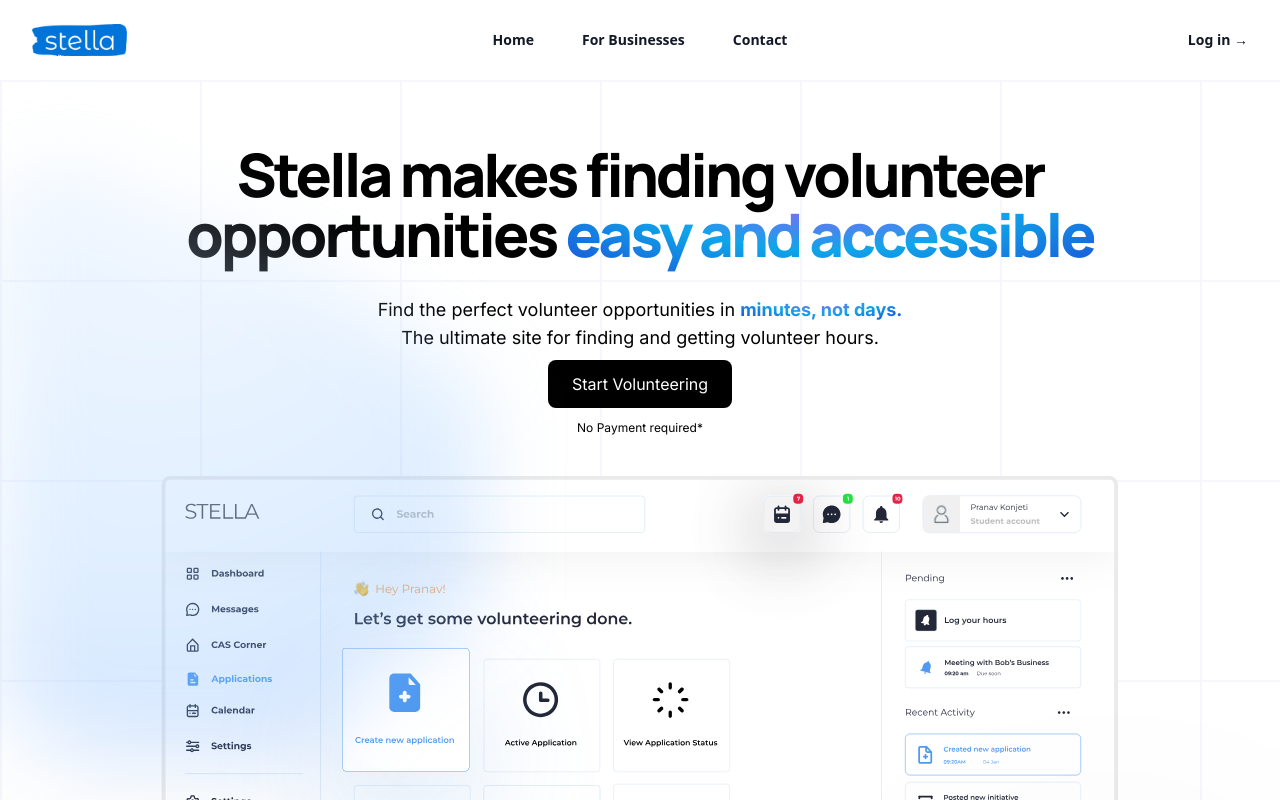
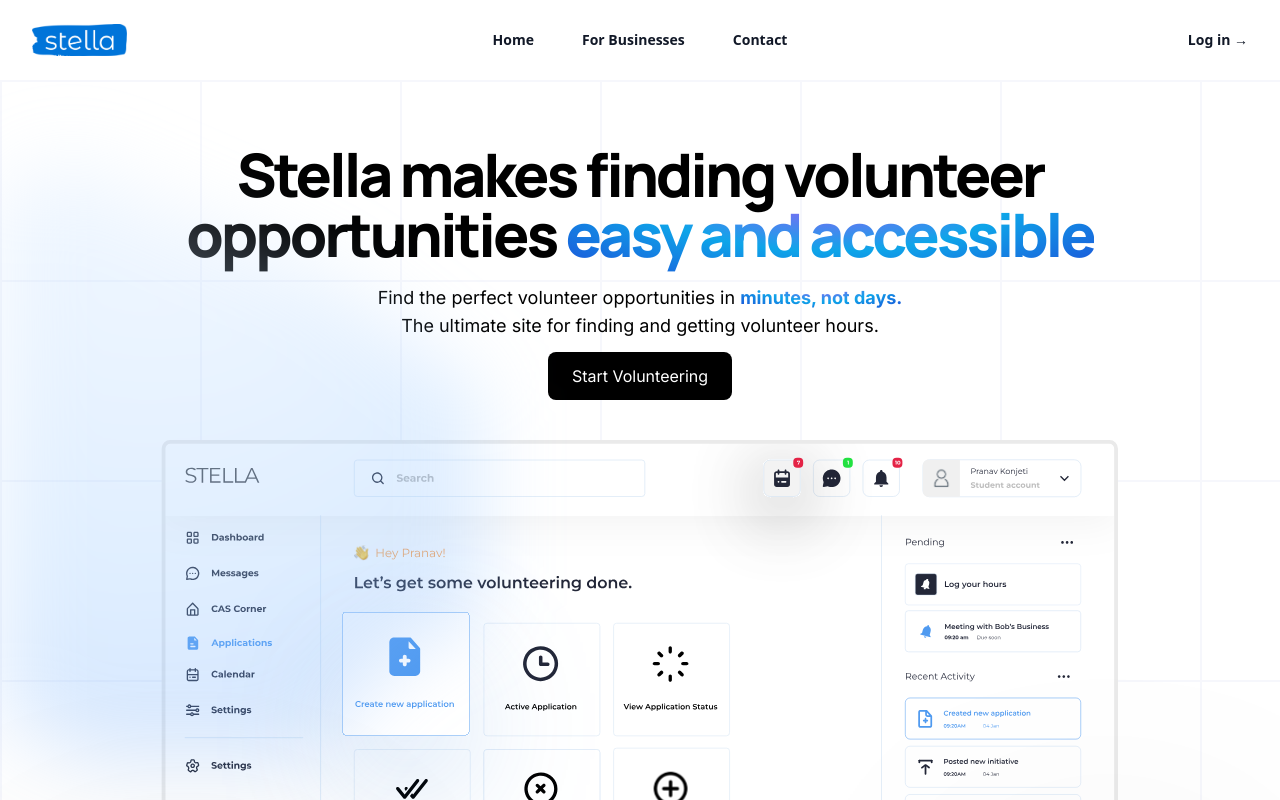
Before and after one commit to PkTheCoda/casapp, a Next.js app: page / in a window 1280 px wide. Shown: the top 800 px of the page. Built offline with nearby package versions, Linux system fonts and the light colour scheme.

Commit message:
changed hero

```diff
--- a/src/app/Components/HeroComponent.jsx
+++ b/src/app/Components/HeroComponent.jsx
@@ -8,7 +8,7 @@ export default function HeroComponent() {
         <>
             <div className='pb-20 relative square-pattern '>
                 <div className="pt-16 px-4 sm:px-6 lg:px-8 flex flex-col items-center justify-center z-40 bg-transparent">
-                    <div className="max-w-7xl mx-auto text-center flex flex-col items-center justify-center gap-y-2 relative">
+                    <div className="max-w-7xl mx-auto text-center flex flex-col items-center justify-center gap-y-3 relative">
 
                         <div>
                             <h1 className="text-4xl font-extrabold font-manrope tracking-tighter text-black md:text-6xl">
@@ -16,7 +16,7 @@ export default function HeroComponent() {
                             </h1>
                         </div>
 
-                        <p className="md:mt-6 text-base md:text-lg leading-8 font-inter">
+                        <p className="md:mt-2 text-base md:text-lg leading-8 font-inter">
                         Find the perfect volunteer opportunities in <b className='main-gradient'>minutes, not days.</b> <br /> The ultimate site for finding and getting volunteer hours.
                         </p>
 
@@ -46,7 +46,6 @@ export default function HeroComponent() {
                                     Start Volunteering
                                 </span>
                             </a>
-                            <p className="mt-3 text-xs font-inter">No Payment required*</p>
                         </div>
                     </div>
 
```
